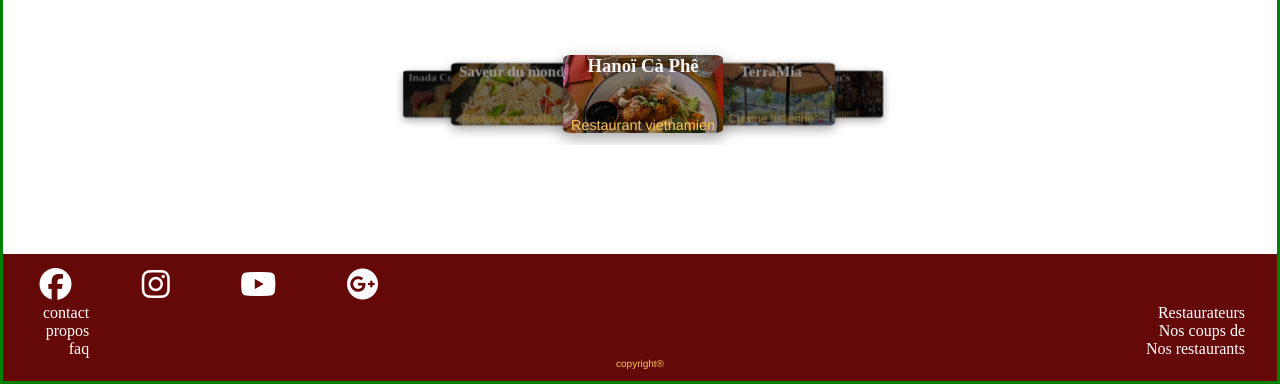
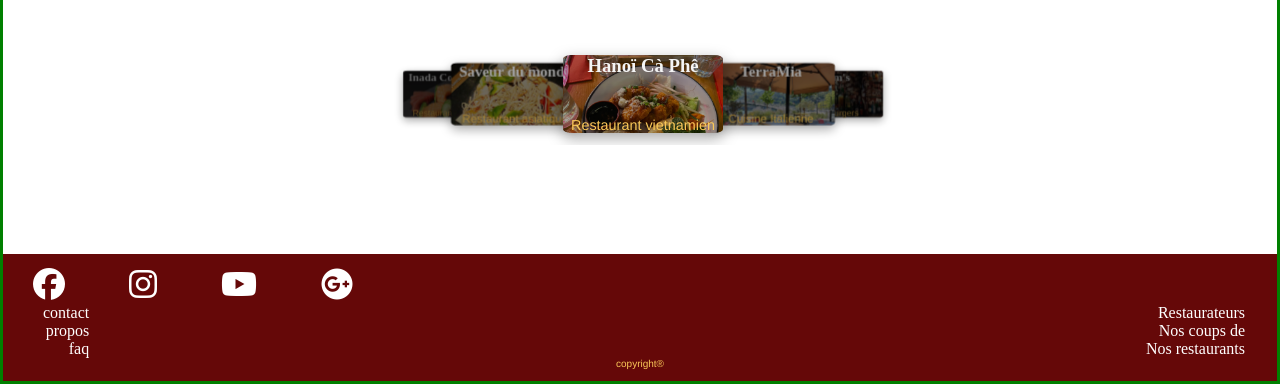
Before and after one commit to lorra7/Wild-Eats, a plain HTML site: page map.html in a window 1280 px wide. Shown: the part 549-933 px from the top of the page. Drawn offline with Linux system fonts and the light colour scheme.

Commit message:
fix de la position de l'icone test

```diff
--- a/footer.css
+++ b/footer.css
@@ -50,7 +50,6 @@ font-size: 2rem;
 color: #fff;
 margin: 0 30px;
 padding-top:0.4em;
-padding-left: 0.2em;
 }
 .copyright{
     text-align: center;
```
